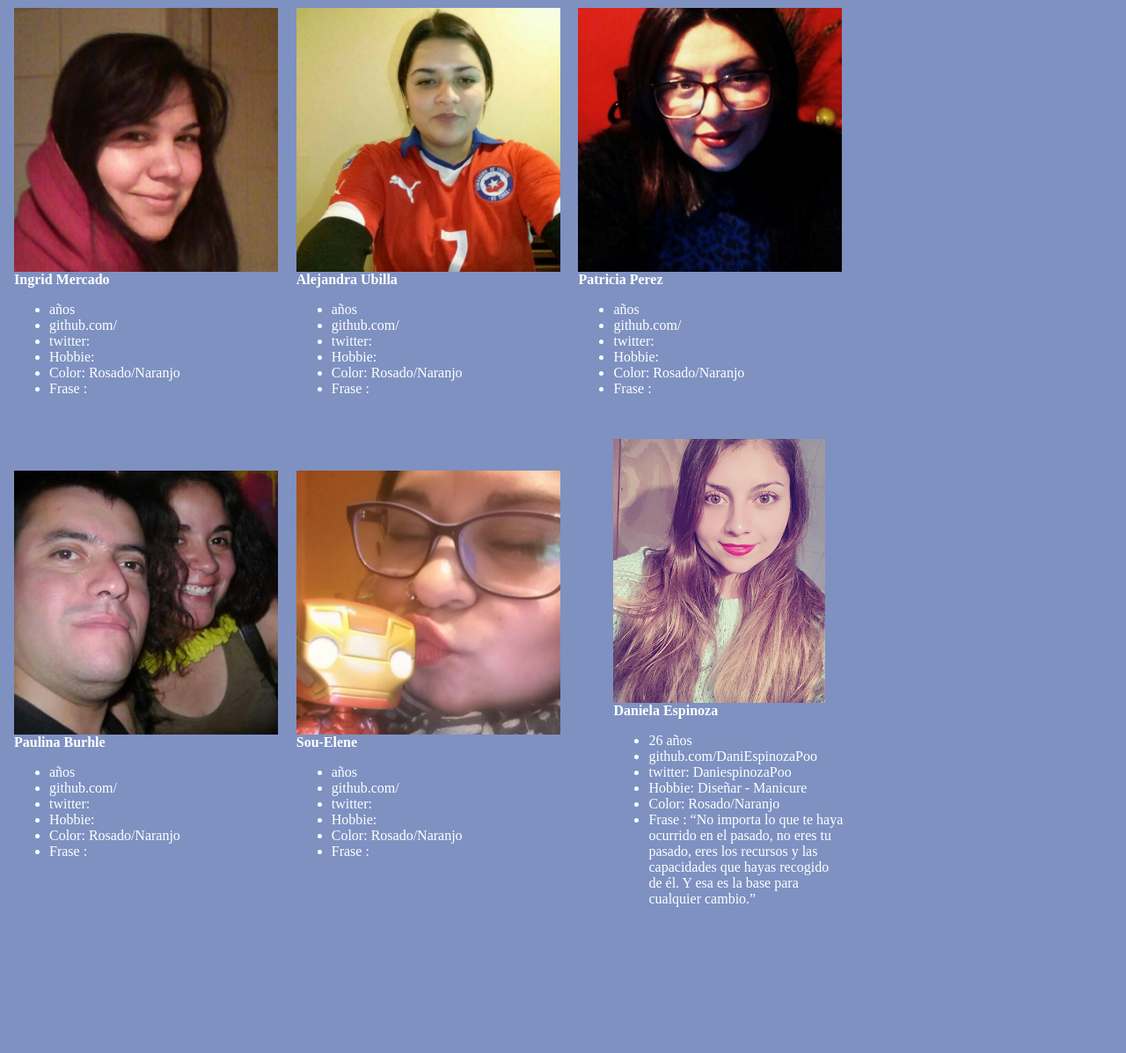
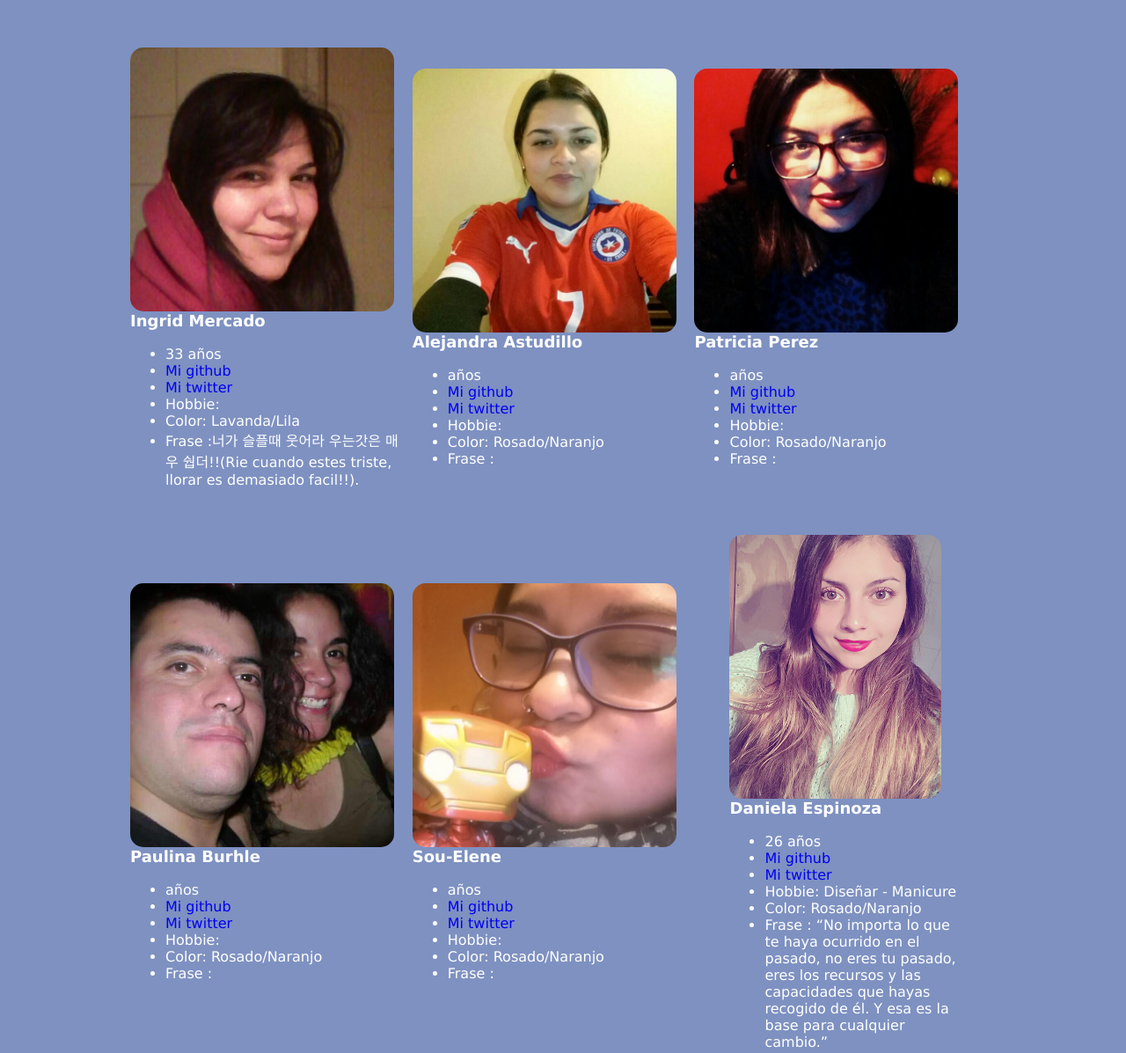
Before and after one commit to DaniEspinozaPoo/homework, a plain HTML site: page index.html in a window 1280 px wide. Shown: the part 772-1969 px from the top of the page at 88% size. Before the commit the page ends 1944 px from the top, so only its background shows below. Drawn offline with Linux system fonts and the light colour scheme.

Commit message:
subi mis cambios

```diff
--- /dev/null
+++ b/estilo.css
@@ -0,0 +1,20 @@
+body{
+	font-family: Verdana;
+	padding: 0 15px;
+	text-align: center;
+}
+header{
+	text-align: center;
+}
+a{
+	text-decoration: none;
+}
+p{
+	font-size: 18px;
+}
+table{
+	margin: 0 auto;
+}
+img{
+	border-radius: 15px;
+}
--- a/index.html
+++ b/index.html
@@ -1,10 +1,11 @@
 <!DOCTYPE>
 <head>
 <meta http-equiv="Content-Type" content="text/html; charset=UTF-8" />
+<link rel="stylesheet" type="text/css" href="estilo.css">
 <title>LOBAS</title>
 </head>
-<img src="BANNER.jpg" width="1000"/>
 <body bgcolor="#7E91C1" text="#FFFFFF">
+<header><img src="BANNER.jpg" width="1000"/></header>
 <hr />
 <table width="1000" height="800" border="0,5" cellpadding="6" cellspacing="2">
   <tr>
@@ -14,20 +15,20 @@
     <td width="335">&nbsp;</td>
   </tr>
 
-    <td><p><img src="fotos niñas/IMG_1250.JPG" height="300" /><br />
+    <td><p><img src="fotos niñas/IMG_1250.JPG" height="300" /><br />
 
         <strong>Alejandra Contreras </strong><br>
         </p>
             <ul>
               <li> años</li>
-              <li> github.com/</li>
-              <li> twitter: </li>
+              <li><a href="https://github.com">Mi github</a></li>
+              <li><a href="https://twitter.com">Mi twitter</a></li>
               <li> Hobbie: </li>
               <li> Color: Rosado/Naranjo </li>
               <li> Frase : </li>
             </ul>
     <p>&nbsp; </p></td>
-        <td><p><img src="fotos niñas/IMG_1252.jpg" height="300" /><br />
+        <td><p><img src="fotos niñas/IMG_1252.jpg" height="300" /><br />
 
         <strong>Vale Barrientos </strong><br>
         </p>
@@ -42,38 +43,38 @@
       <p>&nbsp; </p></td>
 
   <tr>
-    <td><p><img src="fotos niñas/IMG_1247.JPG" height="300" /><br />
+    <td><p><img src="fotos niñas/IMG_1247.JPG" height="300" /><br />
 
         <strong>Ingrid Mercado</strong><br>
     </p>
       <ul>
+        <li> 33 años</li>
+        <li><a href="https://github.com/Srta-Iny">Mi github</a></li>
+        <li><a href="https://twitter.com/inymerca">Mi twitter</a></li>
+        <li> Hobbie: </li>
+        <li> Color: Lavanda/Lila</li>
+        <li> Frase :너가 슬플때 웃어라 우는갓은 매우 쉅더!!(Rie cuando estes triste, llorar es demasiado facil!!). </li>
+      </ul>
+    <p>&nbsp; </p></td>
+    <td><p><img src="fotos niñas/IMG_1246.JPG" height="300" /><br />
+        <strong>Alejandra Astudillo</strong><br>
+    </p>
+      <ul>
         <li> años</li>
-        <li> github.com/</li>
-        <li> twitter: </li>
+         <li><a href="https://github.com">Mi github</a></li>
+         <li><a href="https://twitter.com">Mi twitter</a></li>
         <li> Hobbie: </li>
         <li> Color: Rosado/Naranjo </li>
         <li> Frase : </li>
       </ul>
     <p>&nbsp; </p></td>
-    <td><p><img src="fotos niñas/IMG_1246.JPG" height="300" /><br />
-        <strong>Alejandra Ubilla</strong><br>
-    </p>
-      <ul>
-        <li> años</li>
-        <li> github.com/</li>
-        <li> twitter: </li>
-        <li> Hobbie: </li>
-        <li> Color: Rosado/Naranjo </li>
-        <li> Frase : </li>
-      </ul>
-    <p>&nbsp; </p></td>
-    <td><p><img src="fotos niñas/IMG_1245.JPG" height="300"/> <br />
+    <td><p><img src="fotos niñas/IMG_1245.JPG" height="300"/> <br />
         <strong>Patricia Perez</strong><br>
     </p>
       <ul>
         <li> años</li>
-        <li> github.com/</li>
-        <li> twitter: </li>
+        <li><a href="https://github.com">Mi github</a></li>
+        <li><a href="https://twitter.com">Mi twitter</a></li>
         <li> Hobbie: </li>
         <li> Color: Rosado/Naranjo </li>
         <li> Frase : </li>
@@ -81,23 +82,23 @@
     <p>&nbsp; </p></td>
   </tr>
   <tr>
-    <td><p><img src="fotos niñas/IMG_1244.JPG" height="300"/><strong>Paulina Burhle</strong><br>
+    <td><p><img src="fotos niñas/IMG_1244.JPG" height="300"/><strong>Paulina Burhle</strong><br>
     </p>
       <ul>
         <li> años</li>
-        <li> github.com/</li>
-        <li> twitter: </li>
+        <li><a href="https://github.com">Mi github</a></li>
+        <li><a href="https://twitter.com">Mi twitter</a></li>
         <li> Hobbie: </li>
         <li> Color: Rosado/Naranjo </li>
         <li> Frase : </li>
       </ul>
     <p>&nbsp; </p></td>
-    <td><p><img src="fotos niñas/IMG_1243.JPG" height="300"/><strong>Sou-Elene</strong><br>
+    <td><p><img src="fotos niñas/IMG_1243.JPG" height="300"/><strong>Sou-Elene</strong><br>
     </p>
       <ul>
         <li>  años</li>
-        <li> github.com/</li>
-        <li> twitter: </li>
+        <li><a href="https://github.com">Mi github</a></li>
+        <li><a href="https://twitter.com">Mi twitter</a></li>
         <li> Hobbie: </li>
         <li> Color: Rosado/Naranjo </li>
         <li> Frase : </li>
@@ -108,12 +109,12 @@
 
     <td><blockquote>
 
-      <p><img src="fotos niñas/13528527_585419341619275_2759448258899974592_o.jpg" height="300" />
+      <p><img src="fotos niñas/13528527_585419341619275_2759448258899974592_o.jpg" height="300" />
       <strong>Daniela Espinoza</strong></p>
       <ul>
         <li> 26 años</li>
-        <li> github.com/DaniEspinozaPoo </li>
-        <li> twitter: DaniespinozaPoo </li>
+        <li><a href="https://github.com/DaniEspinozaPoo">Mi github</a></li>
+        <li><a href="https://twitter.com/DaniespinozaPoo">Mi twitter</a></li>
         <li> Hobbie: Diseñar - Manicure </li>
         <li> Color: Rosado/Naranjo </li>
         <li> Frase : “No importa lo que te haya ocurrido en el pasado, no eres tu pasado, eres los recursos y las capacidades que hayas recogido de él. Y esa es la base para cualquier cambio.”</li>
```
